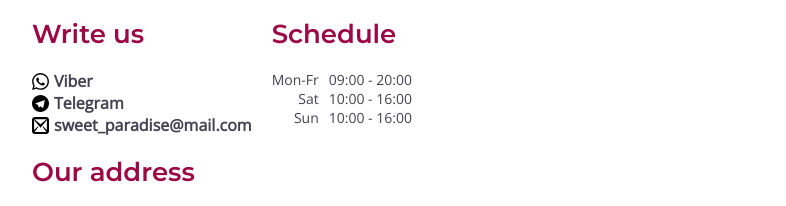
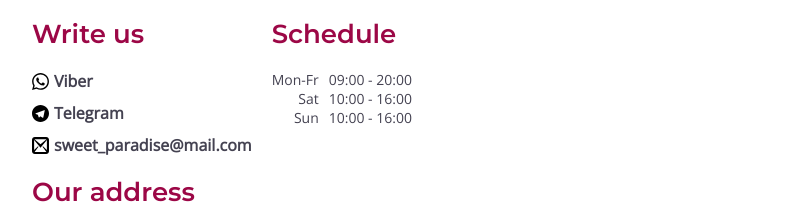
Before and after one commit to VitaliySaburdo/sweet-paradise-app, a React (Create React App) app: page /sweet-paradise-app/contacts in a window 1280 px wide. Shown: the part 284-490 px from the top of the page, without its empty margins (244-1030 px from the left). Built offline with nearby package versions, Linux system fonts and the light colour scheme; no server answers; a web font is replaced by a local one.

Commit message:
fix link

```diff
--- a/src/layout/Contacts/Contacts.styled.tsx
+++ b/src/layout/Contacts/Contacts.styled.tsx
@@ -102,8 +102,14 @@ export const Box = styled.div`
   }
 `;
 export const ScheduleBox = styled.div`
-    margin-top: 20px;
-    @media screen and (${(props) => props.theme.media.md}){
-        margin-top: 0px;
-    }
+  margin-top: 20px;
+  @media screen and (${(props) => props.theme.media.md}) {
+    margin-top: 0px;
+  }
 `;
+
+export const SocialBox = styled.ul`
+  display: flex;
+  flex-direction: column;
+  gap: 10px;
+`;
--- a/src/layout/Contacts/Contacts.tsx
+++ b/src/layout/Contacts/Contacts.tsx
@@ -9,7 +9,8 @@ import {
   AddressContainer,
   ScheduleContainer,
   City,
-  IconContainer,
+    IconContainer,
+  SocialBox,
   StyledLink,
     StyledIframe,
     ScheduleBox,
@@ -70,7 +71,7 @@ export const Contacts = () => {
             <Box>
               <div>
                 <Title>Write us</Title>
-                <ul>
+                <SocialBox>
                   <li>
                     <StyledLink to="https://www.viber.com/ua/">
                       {" "}
@@ -98,7 +99,7 @@ export const Contacts = () => {
                       sweet_paradise@mail.com
                     </StyledLink>
                   </li>
-                </ul>
+                </SocialBox>
               </div>
               <ScheduleBox>
                 <Title>Schedule</Title>
```
